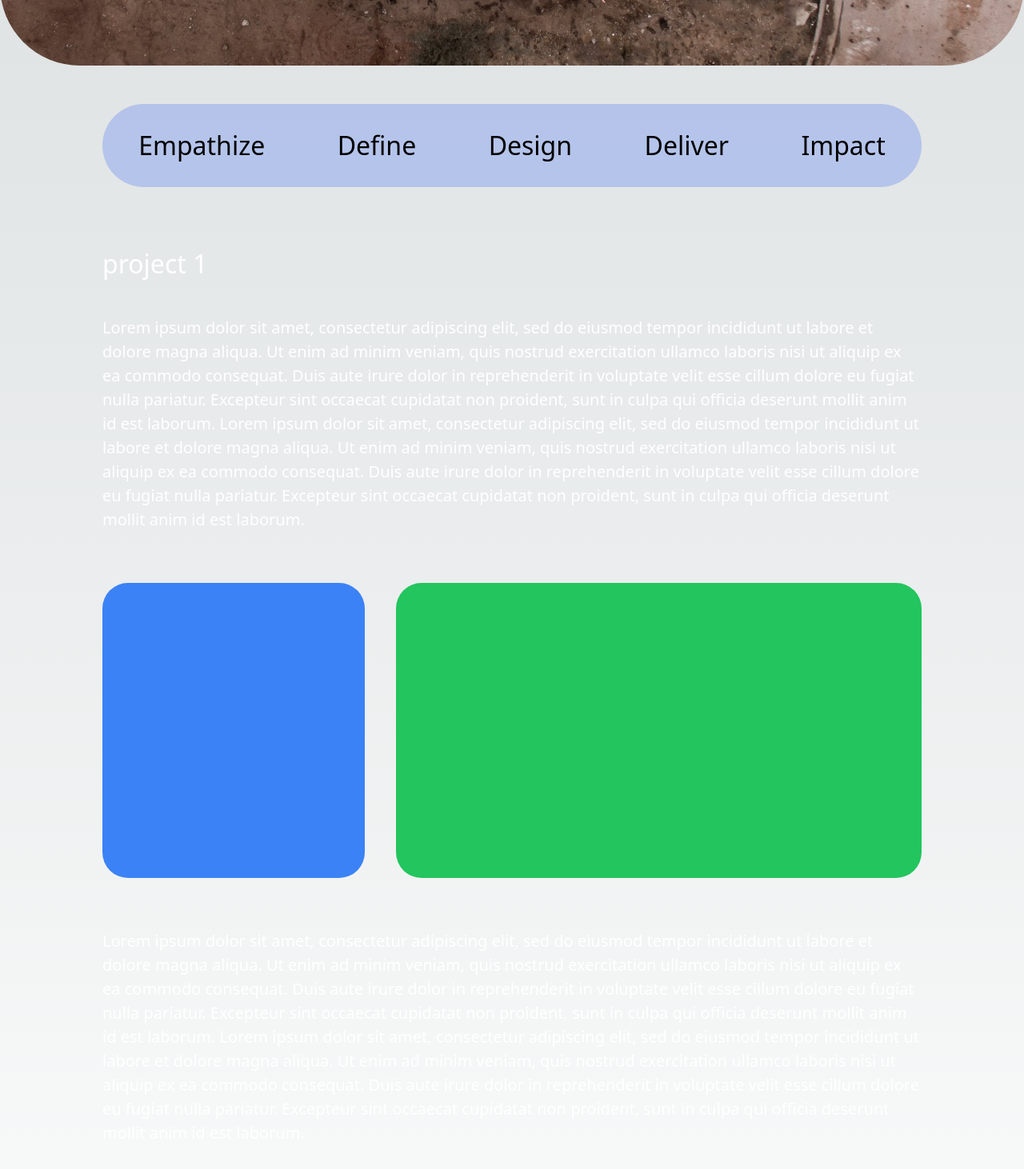
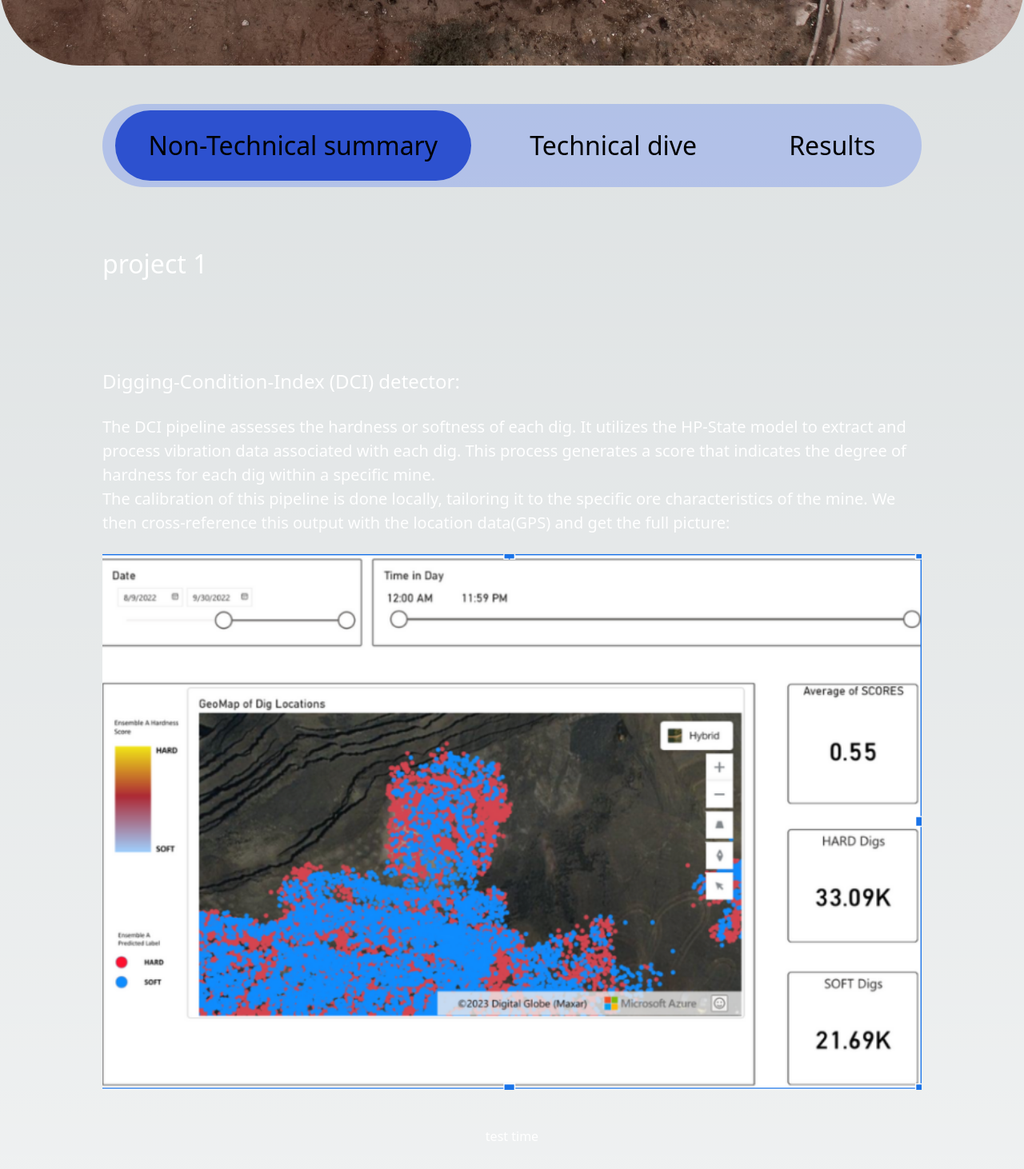
Before and after one commit to Donyashirazi/milad-portfolio, a Next.js app: page /projects/1 in a window 1280 px wide. Shown: the part 580-2042 px from the top of the page at 80% size. Built offline with nearby package versions, Linux system fonts and the light colour scheme.

Commit message:
Fixed basic data

```diff
--- a/src/components/chatbot/chatBot.jsx
+++ b/src/components/chatbot/chatBot.jsx
@@ -5,8 +5,8 @@ import Clear from './clear';
 import Message from './message';
 import axios from 'axios';
 import { headers } from '../../../next.config';
-import { InitialPrompt } from './data';
 import { HiOutlineX } from 'react-icons/hi';
+import { InitialPrompt } from './promptData';
 
 const ChatBot = ({ setShowModal }) => {
 	const [input, setInput] = useState('');
--- a/src/components/data.js
+++ b/src/components/data.js
@@ -2,11 +2,33 @@ const AllProjects = [
 	{
 		id: '1',
 		image: '/images/Rigid.jpg',
-		title: '01 ML Development at RIGID ROBOTICS',
+		title: 'ML Development at RIGID ROBOTICS',
 		about: 'Detecting complex behavioral states of the excavator machines by training customized Machine-Learning models on Signal datasets',
 		tabs: {
-			summary: '',
-			introduction: '',
+			nonTechnicalSummery: {
+				beginning:
+					'At RIGID ROBOTICS, we provided software and AI services as products. There are big excavator machines that are very costly and require precise monitoring in various stages for multiple reasons such as answering the following questions:\n-Were enough explosive materials used beforehand on site?\n- Are there enough trucks available to minimize the waiting time of these machines?\n-Do operators know what they are doing?\n- Are business KPIs such as productive time, mechanical availability and asset utilization being met? -Do machines get damaged due to lack of skills, difficult terrain, or insufficient explosives?\nIn order to address these questions, few separate Machine-Learning pipelines were developed.',
+
+				content1: {
+					title: 'Digging-Condition-Index (DCI) detector:',
+					description:
+						'The DCI pipeline assesses the hardness or softness of each dig. It utilizes the HP-State model to extract and process vibration data associated with each dig. This process generates a score that indicates the degree of hardness for each dig within a specific mine.\nThe calibration of this pipeline is done locally, tailoring it to the specific ore characteristics of the mine. We then cross-reference this output with the location data(GPS) and get the full picture:',
+					image: '/images/project1/milad.png',
+					imageDescription: '',
+					lastContent:
+						'Which helps analyze the shovel operation and the amount of explosive used.\nNote: Two separate models were developed for this, one of which was normalized based on the local calibration(DCI), while the other was not localized(DI).',
+				},
+				content2: {
+					title: 'Digging-Condition-Index (DCI) detector:',
+					description:
+						'The DCI pipeline assesses the hardness or softness of each dig. It utilizes the HP-State model to extract and process vibration data associated with each dig. This process generates a score that indicates the degree of hardness for each dig within a specific mine.\nThe calibration of this pipeline is done locally, tailoring it to the specific ore characteristics of the mine. We then cross-reference this output with the location data(GPS) and get the full picture:',
+					image: '/images/project1/milad.png',
+					imageDescription: '',
+					lastContent:
+						'Which helps analyze the shovel operation and the amount of explosive used.\nNote: Two separate models were developed for this, one of which was normalized based on the local calibration(DCI), while the other was not localized(DI).',
+				},
+			},
+
 			technicalDive: '',
 			result: 'testttttt',
 		},
--- a/src/components/header.jsx
+++ b/src/components/header.jsx
@@ -1,7 +1,7 @@
 import React, { useEffect, useState } from 'react';
 import Link from 'react-scroll/modules/components/Link';
 
-const Header = () => {
+const Header = ({ headerTransparent }) => {
 	const [scrollValue, setScrollValue] = useState(0);
 	useEffect(() => {
 		const onScroll = (e) => {
@@ -25,7 +25,7 @@ const Header = () => {
 	return (
 		<div
 			className={`sticky top-0 md:min-h-[100px] min-h-[72px] flex flex-row md:gap-[24px] justify-between items-center md:py-[64px] md:px-[32px] py-[16px] px-[24px] font-medium z-50 ${
-				scrollValue > 0 ? 'bg-black' : 'bg-transparent'
+				headerTransparent ? 'bg-transparent' : 'bg-black'
 			}`}
 		>
 			<h2 className="md:text-[24px] text-[20px]">
--- a/src/components/tabs/empathize.jsx
+++ b/src/components/tabs/non-technical-summery.jsx
@@ -1,12 +1,36 @@
+import Image from 'next/image';
 import React from 'react';
 
-const Empathize = ({ project }) => {
+const NonTechnicalSummery = ({ project }) => {
+	const projectVariants = project[0].tabs?.nonTechnicalSummery;
 	return (
-		<div className="flex flex-col mx-[64px] text-[#FFFFFF] ">
+		<div className="relative justify-center gap-[64px] mx-[64px] text-[#FFFFFF] text-[20px] font-medium whitespace-pre-wrap [&>*]:whitespace-pre-wrap">
 			<h2 className="text-[32px] font-medium text-left mb-[41px]">{`project ${project[0]?.id}`}</h2>
 			<p className="text-[20px] font-medium">
-				{`Lorem ipsum dolor sit amet, consectetur adipiscing elit, sed do eiusmod tempor incididunt ut labore et dolore magna aliqua. Ut enim ad minim veniam, quis nostrud exercitation ullamco laboris nisi ut aliquip ex ea commodo consequat. Duis aute irure dolor in reprehenderit in voluptate velit esse cillum dolore eu fugiat nulla pariatur. Excepteur sint occaecat cupidatat non proident, sunt in culpa qui officia deserunt mollit anim id est laborum. Lorem ipsum dolor sit amet, consectetur adipiscing elit, sed do eiusmod tempor incididunt ut labore et dolore magna aliqua. Ut enim ad minim veniam, quis nostrud exercitation ullamco laboris nisi ut aliquip ex ea commodo consequat. Duis aute irure dolor in reprehenderit in voluptate velit esse cillum dolore eu fugiat nulla pariatur. Excepteur sint occaecat cupidatat non proident, sunt in culpa qui officia deserunt mollit anim id est laborum.`}
+				{projectVariants?.content}
 			</p>
+			<div className="flex flex-col gap-[24px] ">
+				<p className="text-bold text-[24px] mt-[64px]">
+					{projectVariants?.content1?.title}
+				</p>
+				<p className="">{projectVariants?.content1?.description}</p>
+
+				<div className="relative max-w-[1200px] left-1/2 transform -translate-x-1/2  ">
+					<Image
+						src={projectVariants?.content1?.image}
+						alt="test"
+						width={0}
+						height={0}
+						sizes="100vw"
+						style={{ width: '100%', height: 'auto' }}
+					/>{' '}
+					<p className="text-center text-[16px] mt-[16px]">
+						{projectVariants?.content1?.imageDescription}test time
+					</p>
+				</div>
+
+				<p className="">{projectVariants?.content1?.lastContent}</p>
+			</div>
 			<div className="flex flex-row gap-[39px] w-full my-[64px] ">
 				<div className="h-[369px] w-1/3 bg-blue-500 rounded-[32px]"></div>
 				<div className="h-[369px] w-2/3 bg-green-500  rounded-[32px]"></div>
@@ -22,4 +46,4 @@ const Empathize = ({ project }) => {
 	);
 };
 
-export default Empathize;
+export default NonTechnicalSummery;
--- a/src/pages/projects/[id].jsx
+++ b/src/pages/projects/[id].jsx
@@ -1,7 +1,7 @@
 import AllProjects from '@/components/data';
 import Header from '@/components/header';
 import Define from '@/components/tabs/define';
-import Empathize from '@/components/tabs/empathize';
+import NonTechnicalSummery from '@/components/tabs/non-technical-summery';
 import { Tabs, TabsContent, TabsList, TabsTrigger } from '@radix-ui/react-tabs';
 import React, { useEffect, useState } from 'react';
 
@@ -25,7 +25,8 @@ export const getStaticProps = (context) => {
 };
 
 const Projects = ({ project }) => {
-	const navbars = ['Empathize', 'Define', 'Design', 'Deliver', 'Impact'];
+	const navbars = ['Non-Technical summary', 'Technical dive', 'Results'];
+	console.log('projetc', project);
 
 	return (
 		<div>
@@ -35,10 +36,10 @@ const Projects = ({ project }) => {
 					backgroundImage: `url(${project[0]?.image})`,
 				}}
 			>
-				<Header />
+				<Header headerTransparent={true} />
 			</div>
 			<Tabs
-				defaultValue="Empathize"
+				defaultValue={'Non-Technical summary'}
 				className="mx-[64px] "
 			>
 				<TabsList className="">
@@ -46,14 +47,14 @@ const Projects = ({ project }) => {
 						{navbars.map((eachTab) => (
 							<TabsTrigger
 								value={eachTab}
-								className="px-[42px] py-[20px] my-[8px] focus:bg-[#2D51CF] rounded-[100px]"
+								className="px-[42px] py-[20px] my-[8px] focus:bg-[#2D51CF] aria-selected:bg-[#2D51CF] rounded-[100px]"
 							>
 								{eachTab}
 							</TabsTrigger>
 						))}
 					</div>
-					<TabsContent value="Empathize">
-						<Empathize project={project} />
+					<TabsContent value="Non-Technical summary">
+						<NonTechnicalSummery project={project} />
 					</TabsContent>
 					<TabsContent value="Define">
 						<Define project={project} />
```
Also changed, not shown: public/images/project1/milad.png (added), src/components/chatbot/promptData.js (renamed from src/components/chatbot/data.js).
